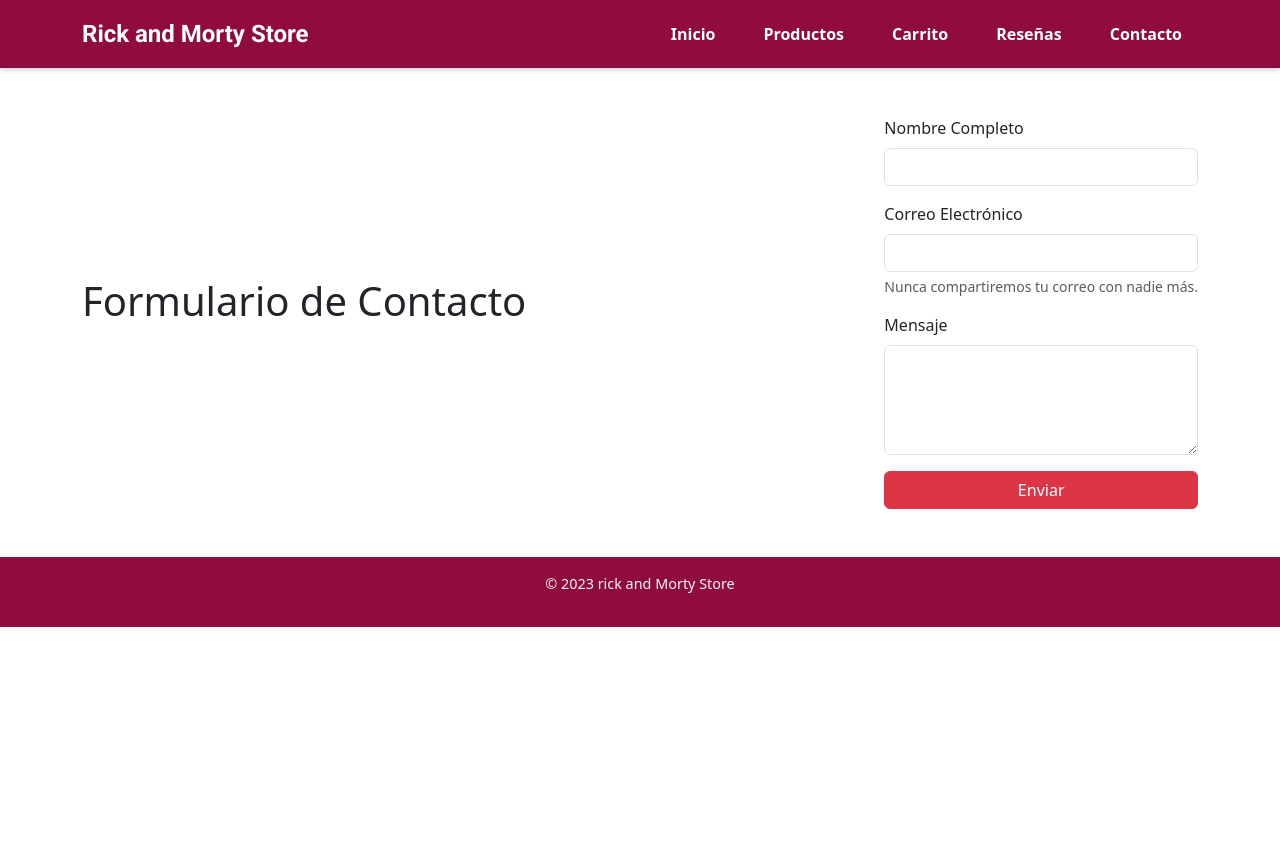
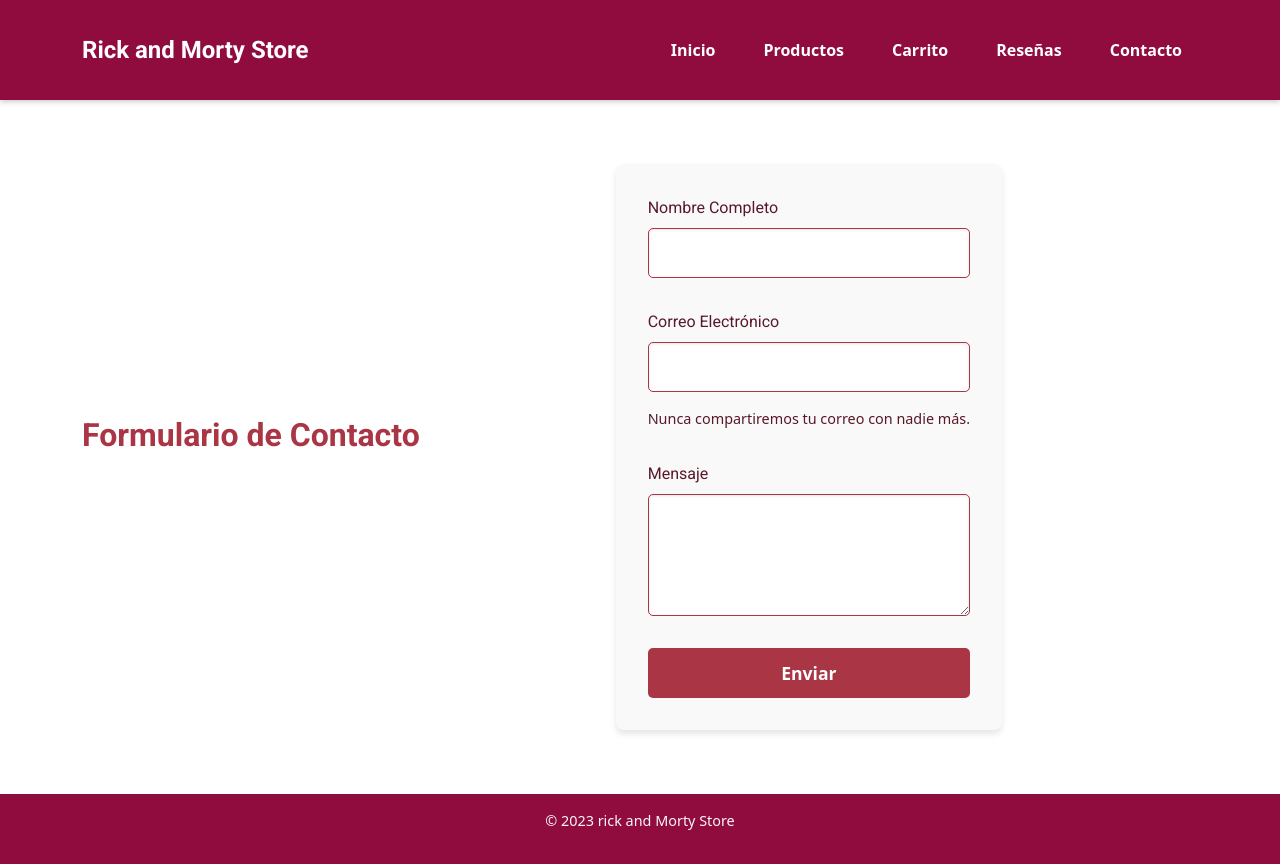
Before and after one commit to Emanuelrestrepo22/ecommerceProject, a plain HTML site: page form.html in a window 1280 px wide. Before the commit the page ends 800 px from the top, so only its background shows below. Drawn offline with nearby package versions, Linux system fonts and the light colour scheme; no server answers.

Commit message:
added some styles to form

```diff
--- a/css/styles.css
+++ b/css/styles.css
@@ -424,3 +424,93 @@ footer {
         text-align: center;
     }
 }
+
+
+
+/* Estilos generales del formulario */
+#contactForm {
+    background-color: #f9f9f9; /* Fondo suave */
+    padding: 2rem; /* Espaciado interno */
+    border-radius: 8px; /* Bordes redondeados */
+    box-shadow: 0 4px 6px rgba(0, 0, 0, 0.1); /* Sombra sutil */
+    max-width: 600px; /* Ancho máximo */
+    margin: 0 auto; /* Centrar el formulario */
+}
+
+/* Títulos y etiquetas */
+#contactForm h1 {
+    font-family: "Roboto", sans-serif;
+    font-size: 2rem;
+    font-weight: 700;
+    text-align: center;
+    color: var(--color-primario);
+}
+
+#contactForm label {
+    font-family: "Roboto", sans-serif;
+    font-size: 1rem;
+    font-weight: 500;
+    color: var(--color-oscuro);
+    margin-bottom: 0.5rem;
+    display: block; /* Asegura que las etiquetas estén sobre los inputs */
+}
+
+/* Campos del formulario */
+#contactForm input,
+#contactForm textarea {
+    width: 100%; /* Ocupa todo el ancho del contenedor */
+    padding: 0.75rem; /* Espaciado interno */
+    border: 1px solid var(--color-primario); /* Borde con el color principal */
+    border-radius: 5px; /* Bordes redondeados */
+    font-size: 1rem;
+    color: var(--color-oscuro);
+    margin-bottom: 1rem; /* Espaciado entre campos */
+    box-shadow: inset 0 1px 3px rgba(0, 0, 0, 0.1); /* Sombra interna */
+    transition: border-color 0.3s ease, box-shadow 0.3s ease; /* Animación en foco */
+}
+
+#contactForm input:focus,
+#contactForm textarea:focus {
+    border-color: var(--color-secundario); /* Cambio de color en foco */
+    box-shadow: 0 0 5px rgba(169, 53, 69, 0.5); /* Sombra sutil en foco */
+    outline: none; /* Elimina el contorno predeterminado */
+}
+
+/* Mensaje de ayuda */
+#emailHelp {
+    font-size: 0.9rem;
+    color: var(--color-oscuro);
+    margin-bottom: 1rem;
+}
+
+/* Botón de envío */
+#contactForm button {
+    width: 100%; /* Botón ancho completo */
+    padding: 0.75rem;
+    background-color: var(--color-primario); /* Color principal */
+    color: white; /* Texto blanco */
+    border: none; /* Sin bordes */
+    border-radius: 5px; /* Bordes redondeados */
+    font-size: 1.1rem;
+    font-weight: bold;
+    cursor: pointer; /* Cambia el cursor al pasar sobre el botón */
+    transition: background-color 0.3s ease; /* Animación suave */
+}
+
+#contactForm button:hover {
+    background-color: var(--color-oscuro); /* Cambio de color al pasar el mouse */
+}
+
+/* Contenedor principal */
+.container {
+    padding: 1rem;
+}
+
+/* Título principal del formulario */
+.container h1 {
+    font-family: 'Roboto', sans-serif;
+    font-weight: 700;
+    font-size: 2rem;
+    color: var(--color-primario);
+    margin-bottom: 1rem;
+}
```
